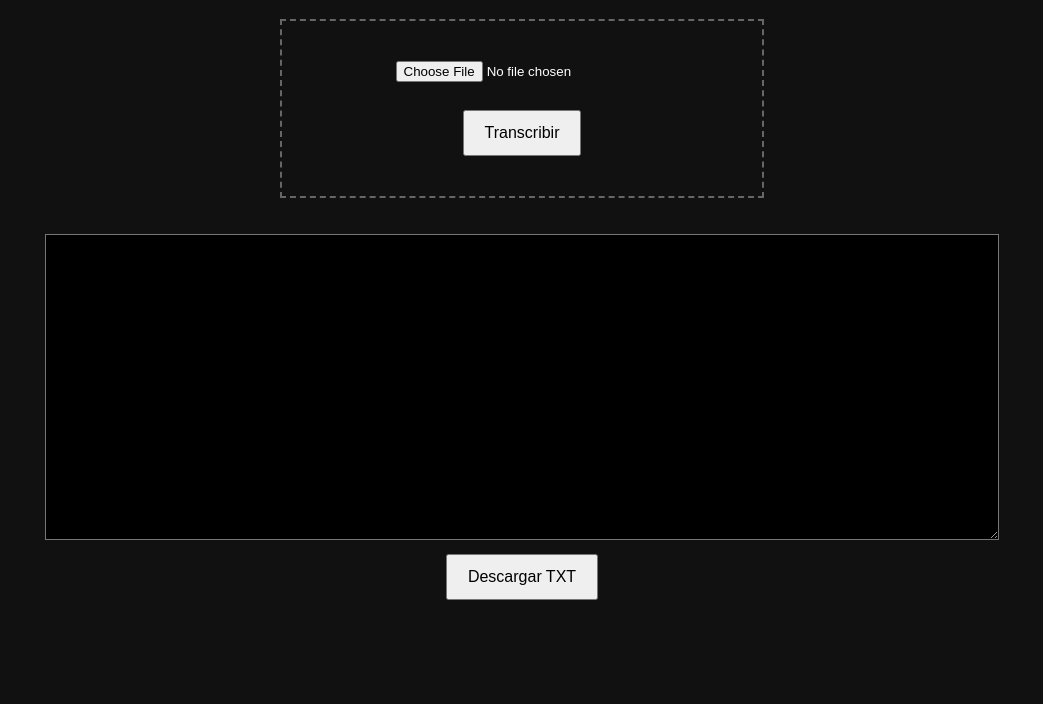
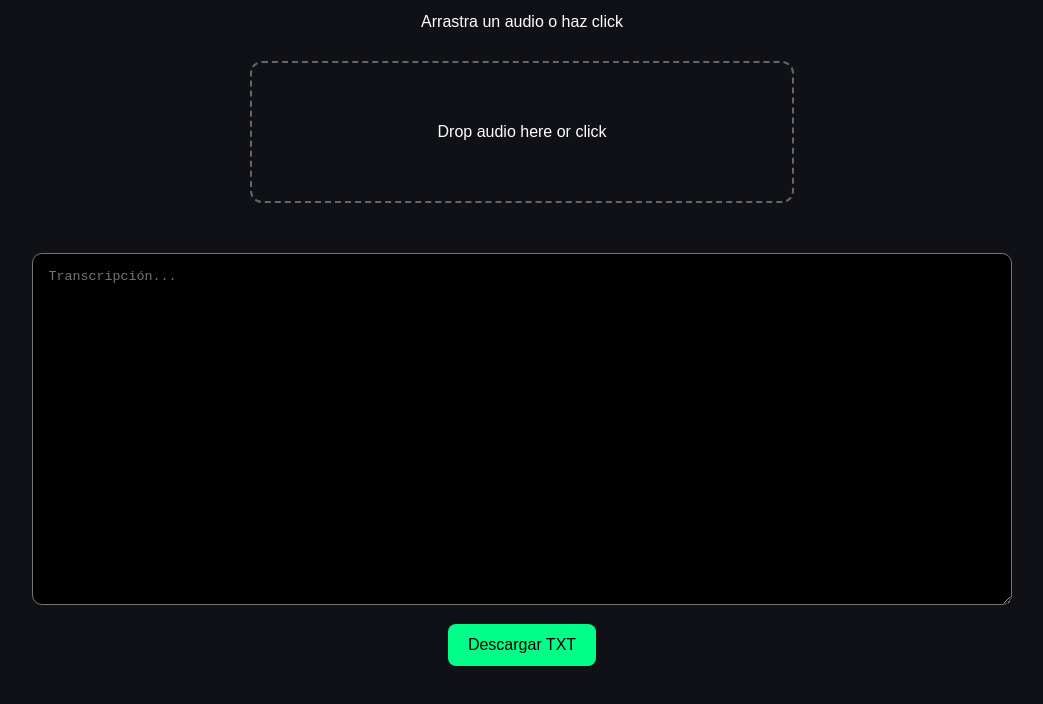
Before and after one commit to UrkoSB/audioTranscriber, a website: page index.html in a window 1280 px wide. Shown: the part 110-814 px from the top of the page, without its empty margins (118-1161 px from the left). Drawn offline with Linux system fonts and the light colour scheme.

Commit message:
Make the upload system drag & drop

```diff
--- a/index.html
+++ b/index.html
@@ -4,26 +4,70 @@
     <meta charset="UTF-8">
     <meta name="viewport" content="width=device-width, initial-scale=1.0">
     <title>audioTranscriber by Urko SB [Zemouz.com]</title>
+
+
 <style>
-body{background:#111;color:#fff;font-family:Arial;text-align:center;padding:40px}
-.box{border:2px dashed #666;padding:40px;width:400px;margin:auto}
-textarea{width:80%;height:300px;background:#000;color:#0f0;margin-top:20px}
-button{padding:12px 20px;font-size:16px;margin-top:10px}
+body{
+  background:#0f1117;
+  color:#fff;
+  font-family:Arial;
+  text-align:center;
+  padding:40px
+}
+
+h1{margin-bottom:10px}
+
+.drop{
+  border:2px dashed #666;
+  padding:60px;
+  width:420px;
+  margin:30px auto;
+  cursor:pointer;
+  border-radius:12px;
+  transition:0.2s;
+}
+
+.drop.drag{
+  border-color:#00ff88;
+  background:#002018;
+}
+
+textarea{
+  width:80%;
+  height:320px;
+  background:#000;
+  color:#00ff88;
+  margin-top:20px;
+  padding:15px;
+  border-radius:10px;
+}
+
+button{
+  padding:12px 20px;
+  font-size:16px;
+  margin-top:15px;
+  border:none;
+  border-radius:8px;
+  background:#00ff88;
+  color:#000;
+  cursor:pointer;
+}
 </style>
+</head>
 
-</head>
 <body>
 
 <h1>🎙️ audioTranscriber</h1>
+<p>Arrastra un audio o haz click</p>
 
-<div class="box">
-<input type="file" id="file">
-<br><br>
-<button onclick="upload()">Transcribir</button>
+<div class="drop" id="dropZone">
+  Drop audio here or click
+  <input type="file" id="file" hidden>
 </div>
 
 <p id="status"></p>
-<textarea id="result"></textarea>
+
+<textarea id="result" placeholder="Transcripción..."></textarea>
 <br>
 <button onclick="downloadTxt()">Descargar TXT</button>
 
--- a/js/app.js
+++ b/js/app.js
@@ -1,8 +1,30 @@
-let transcript="";
+const drop = document.getElementById("dropZone");
+const input = document.getElementById("file");
+let transcript = "";
+
+// click abre selector
+drop.onclick = () => input.click();
+
+// drag visual
+drop.ondragover = e => {
+  e.preventDefault();
+  drop.classList.add("drag");
+};
+
+drop.ondragleave = () => drop.classList.remove("drag");
+
+drop.ondrop = e => {
+  e.preventDefault();
+  drop.classList.remove("drag");
+  input.files = e.dataTransfer.files;
+  upload();
+};
+
+input.onchange = upload;
 
 async function upload(){
-  const file=document.getElementById("file").files[0];
-  if(!file) return alert("Selecciona audio");
+  const file=input.files[0];
+  if(!file) return;
 
   document.getElementById("status").innerText="Transcribiendo... puede tardar";
 
@@ -18,9 +40,10 @@ async function upload(){
   transcript=data.text;
 
   document.getElementById("result").value=transcript;
-  document.getElementById("status").innerText="✅ listo";
+  document.getElementById("status").innerText="✅ Transcripción lista";
 }
 
+// descargar txt
 function downloadTxt(){
   const blob=new Blob([transcript],{type:"text/plain"});
   const a=document.createElement("a");
```
Also changed, not shown: js/server.js (+15 -6 lines), output/short.txt (deleted), 1 other file.
